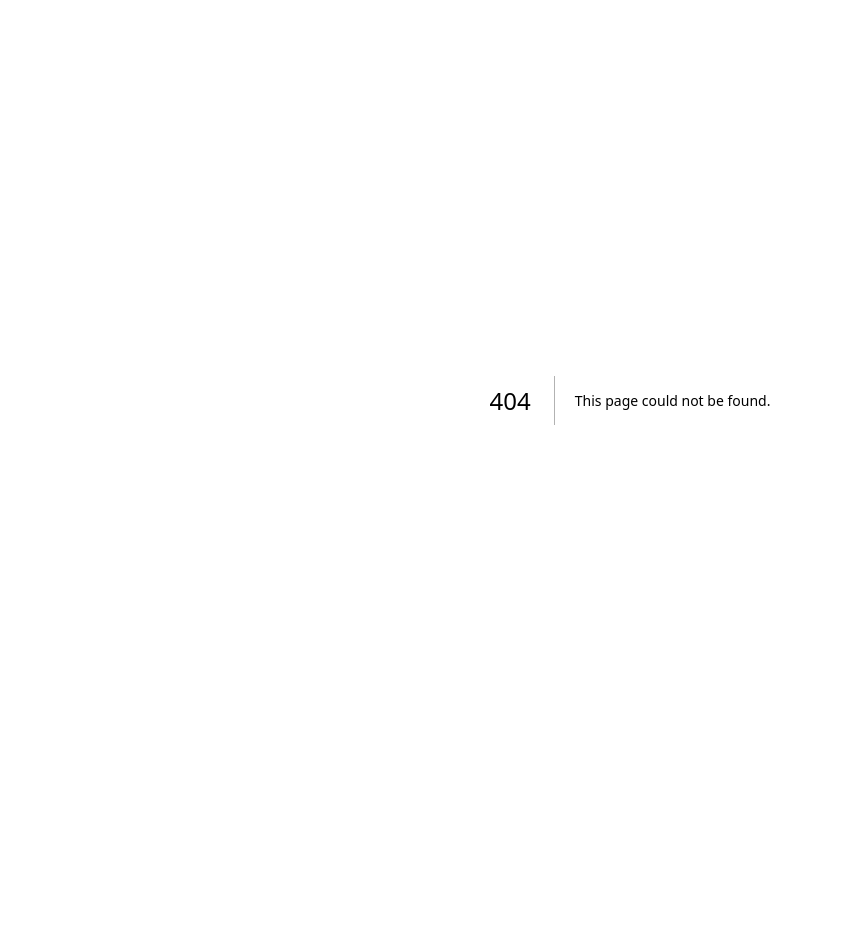
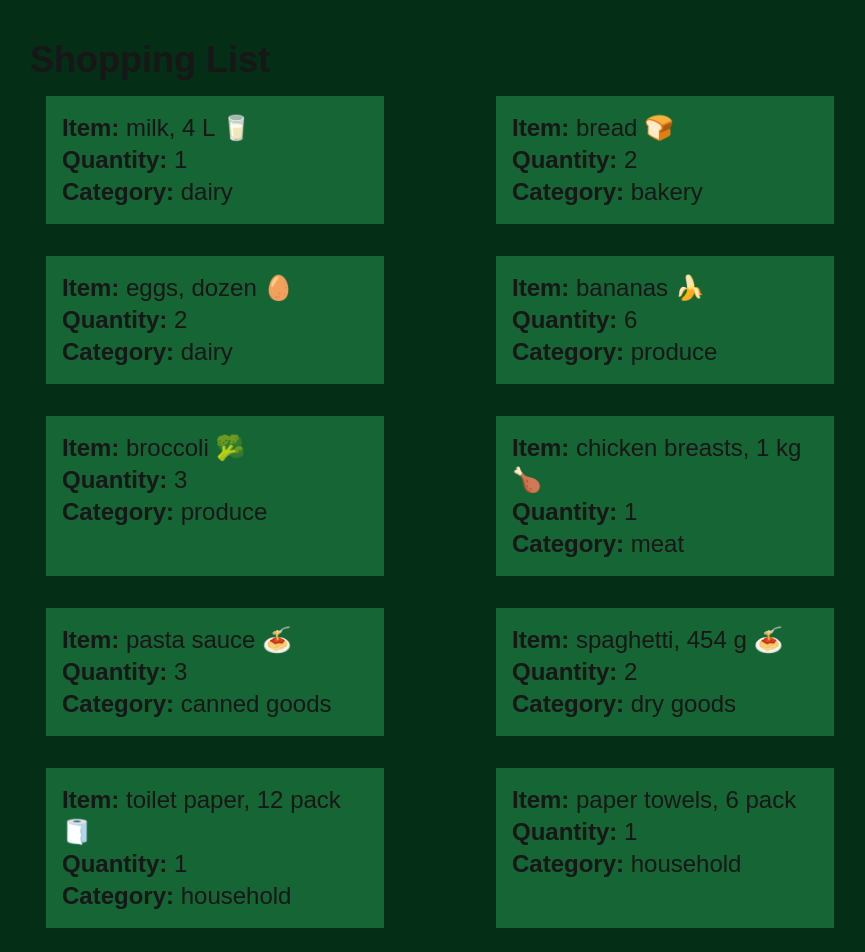
Before and after one commit to LunaroySimon/cprg306-assignments, a Next.js app: page /week-6 in a window 1280 px wide. Before the commit this address had no page. Shown: the top 952 px of the page, without its empty margins (10-875 px from the left). Before the commit the page ends 800 px from the top, so only its background shows below. Built offline with nearby package versions, Linux system fonts and the light colour scheme.

Commit message:
Starting Files for Week-6 Assignment

```diff
--- a/app/page.js
+++ b/app/page.js
@@ -8,6 +8,7 @@ export default function Page() {
         <p className="text-2xl p-2 hover:text-cyan-600"><Link href="/week-3">Week 3 Assignment Link</Link></p>
         <p className="text-2xl p-2 hover:text-cyan-600"><Link href="/week-4">Week 4 Assignment Link</Link></p>
         <p className="text-2xl p-2 hover:text-cyan-600"><Link href="/week-5">Week 5 Assignment Link</Link></p>
+        <p className="text-2xl p-2 hover:text-cyan-600"><Link href="/week-6">Week 6 Assignment Link</Link></p>
       </main>
     );
   }
--- /dev/null
+++ b/app/week-6/item-list.js
@@ -0,0 +1,95 @@
+import Item from "./item";
+
+export default function ItemList() {
+
+    const item1 = {
+        name: "milk, 4 L 🥛",
+        quantity: 1,
+        category: "dairy",
+      };
+
+      const item2 = {
+        name: "bread 🍞",
+        quantity: 2,
+        category: "bakery",
+      };
+
+      const item3 = {
+        name: "eggs, dozen 🥚",
+        quantity: 2,
+        category: "dairy",
+      };
+
+      const item4 = {
+        name: "bananas 🍌",
+        quantity: 6,
+        category: "produce",
+      };
+
+      const item5 = {
+        name: "broccoli 🥦",
+        quantity: 3,
+        category: "produce",
+      };
+
+      const item6 = {
+        name: "chicken breasts, 1 kg 🍗",
+        quantity: 1,
+        category: "meat",
+      };
+
+      const item7 = {
+        name: "pasta sauce 🍝",
+        quantity: 3,
+        category: "canned goods",
+      };
+
+      const item8 = {
+        name: "spaghetti, 454 g 🍝",
+        quantity: 2,
+        category: "dry goods",
+      };
+
+      const item9 = {
+        name: "toilet paper, 12 pack 🧻",
+        quantity: 1,
+        category: "household",
+      };
+
+      const item10 = {
+        name: "paper towels, 6 pack",
+        quantity: 1,
+        category: "household",
+      };
+
+      const item11 = {
+        name: "dish soap 🍽️",
+        quantity: 1,
+        category: "household",
+      };
+
+      const item12 = {
+        name: "hand soap 🧼",
+        quantity: 4,
+        category: "household",
+      };
+
+      {
+        return (
+          <div className="grid grid-cols-2 w-3/4">
+            <Item name={item1.name} quantity={item1.quantity} category={item1.category} />
+            <Item name={item2.name} quantity={item2.quantity} category={item2.category} />
+            <Item name={item3.name} quantity={item3.quantity} category={item3.category} />
+            <Item name={item4.name} quantity={item4.quantity} category={item4.category} />
+            <Item name={item5.name} quantity={item5.quantity} category={item5.category} />
+            <Item name={item6.name} quantity={item6.quantity} category={item6.category} />
+            <Item name={item7.name} quantity={item7.quantity} category={item7.category} />
+            <Item name={item8.name} quantity={item8.quantity} category={item8.category} />
+            <Item name={item9.name} quantity={item9.quantity} category={item9.category} />
+            <Item name={item10.name} quantity={item10.quantity} category={item10.category} />
+            <Item name={item11.name} quantity={item11.quantity} category={item11.category} />
+            <Item name={item12.name} quantity={item12.quantity} category={item12.category} />
+          </div>
+        );
+      }
+    }
--- /dev/null
+++ b/app/week-6/item.js
@@ -0,0 +1,13 @@
+export default function Item({name, quantity, category}) {
+
+    return (
+        // Using props to pass the data to the component
+        <div className="p-4 m-4 bg-green-800 w-3/4">
+            <ul>
+                <li className=" text-2xl"><span className="font-bold">Item:</span> {name}</li>
+                <li className=" text-2xl"><span className="font-bold">Quantity:</span> {quantity}</li>
+                <li className=" text-2xl"><span className="font-bold">Category:</span> {category}</li>
+            </ul>
+        </div>
+    );
+ }
--- /dev/null
+++ b/app/week-6/page.js
@@ -0,0 +1,11 @@
+import ItemList from './item-list';
+
+export default function Page() {
+    // Displaying a list of items using props
+    return (
+        <main className="p-10 bg-green-950">
+            <h1 className="text-4xl font-bold">Shopping List</h1>
+            <ItemList/>
+        </main>
+    );
+ }
```
Also changed, not shown: app/week-6/items.json (added, +74 -0 lines).
